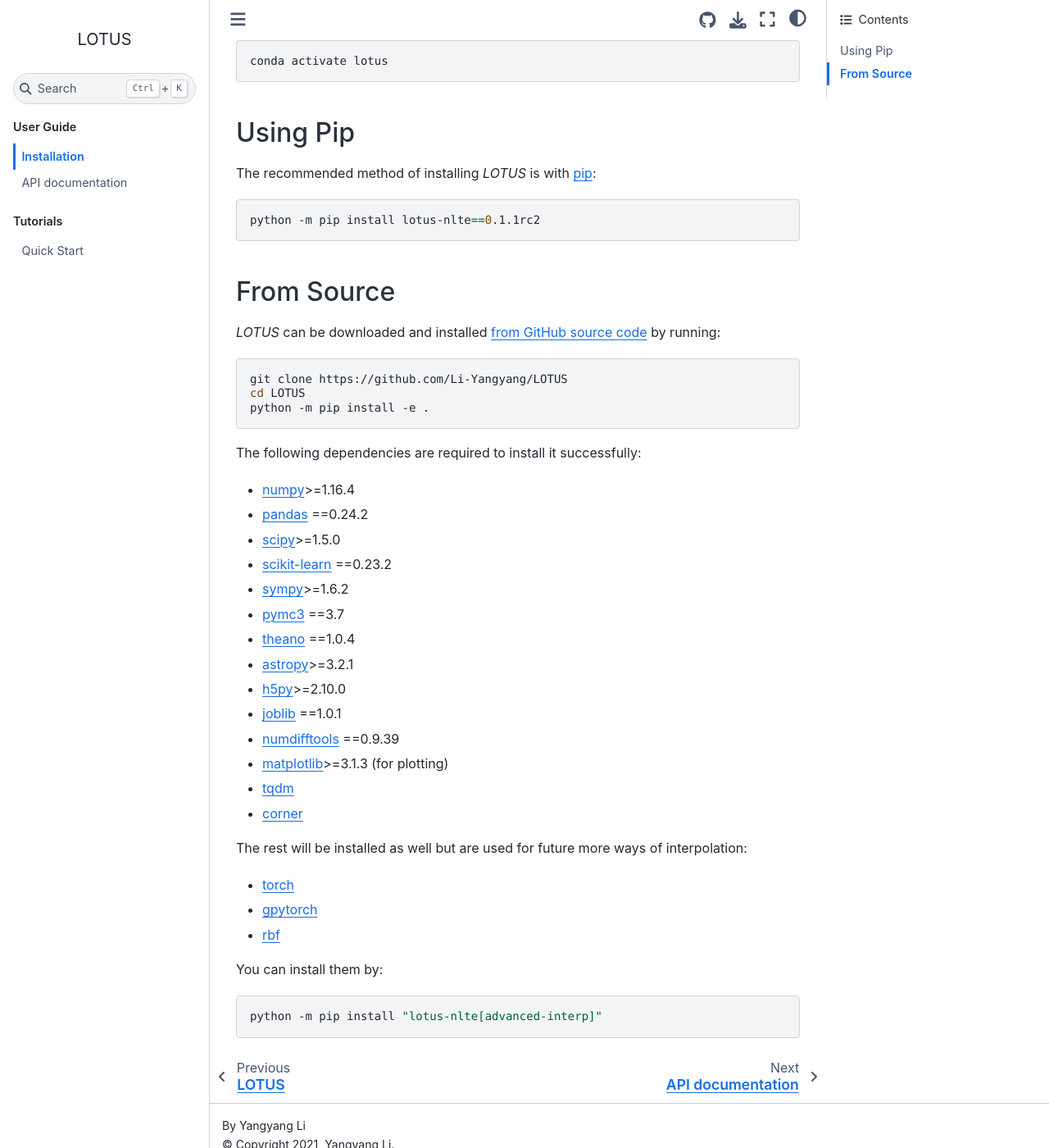
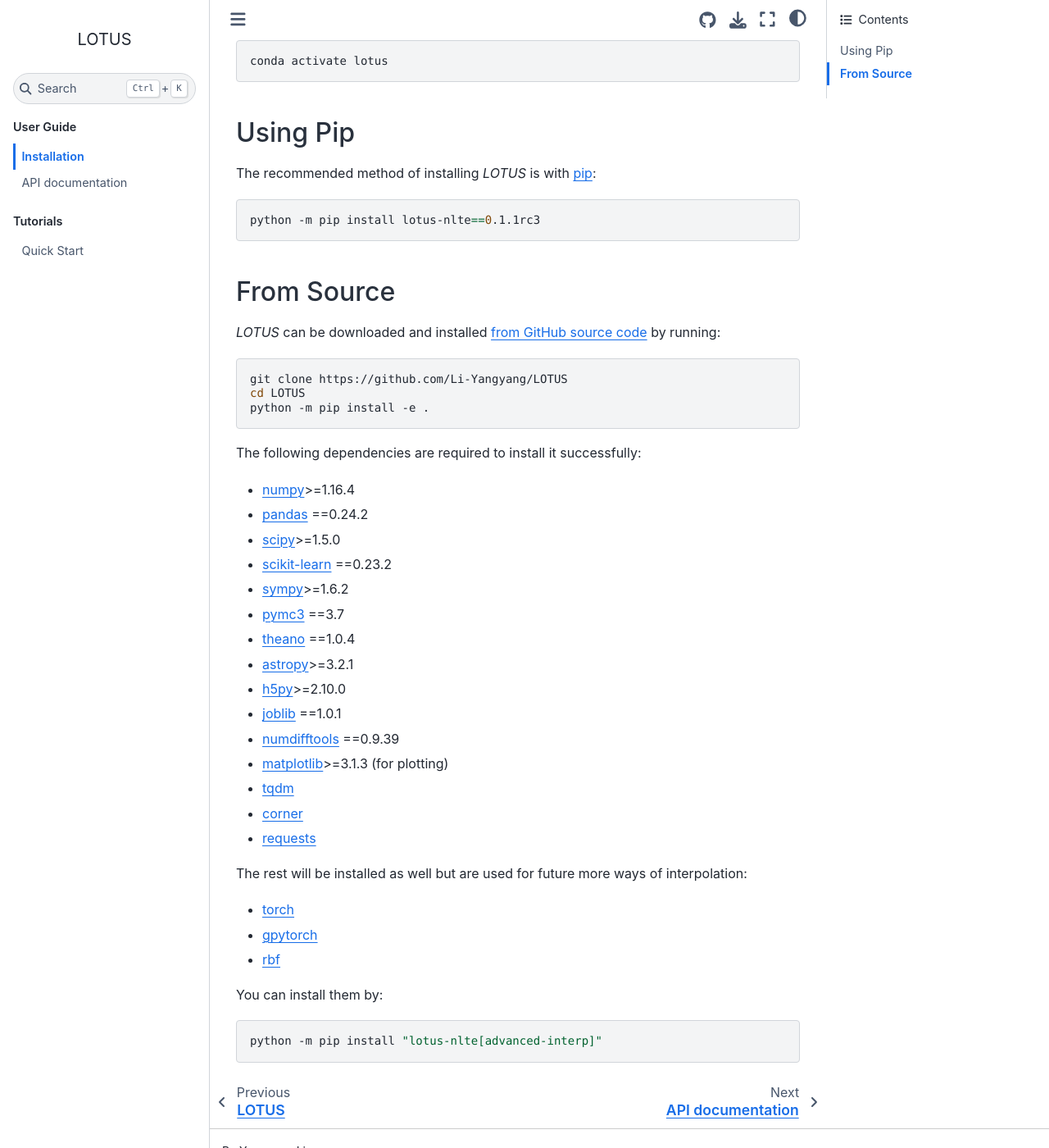
Before and after one commit to Li-Yangyang/LOTUS, a Sphinx documentation site: the page built from doc/user/install.rst, in a window 1280 px wide and 1400 px high, scrolled down 493 px. Shown: the whole window at 82% size. Built offline with Sphinx 7.4.7 and the Sphinx Book theme 1.1.4, drawn with Linux system fonts in a browser that asks for light colours; pages that are not in the unit, such as notebooks, are missing from menus.

Commit message:
add installation of requests and update version

```diff
--- a/doc/user/install.rst
+++ b/doc/user/install.rst
@@ -31,7 +31,7 @@ The recommended method of installing *LOTUS* is with `pip
 
 .. code-block:: bash
 
-      python -m pip install lotus-nlte==0.1.1rc2
+      python -m pip install lotus-nlte==0.1.1rc3
 
 .. _source:
 
@@ -63,6 +63,7 @@ The following dependencies are required to install it successfully:
 - `matplotlib <https://matplotlib.org/>`_>=3.1.3 (for plotting)
 - `tqdm <https://tqdm.github.io/>`_
 - `corner <https://corner.readthedocs.io/en/latest/>`_
+- `requests <https://docs.python-requests.org/en/latest/>`_
 
 The rest will be installed as well but are used for future more ways of
 interpolation:
```
Also changed, not shown: README.md (+1 -1 lines).
